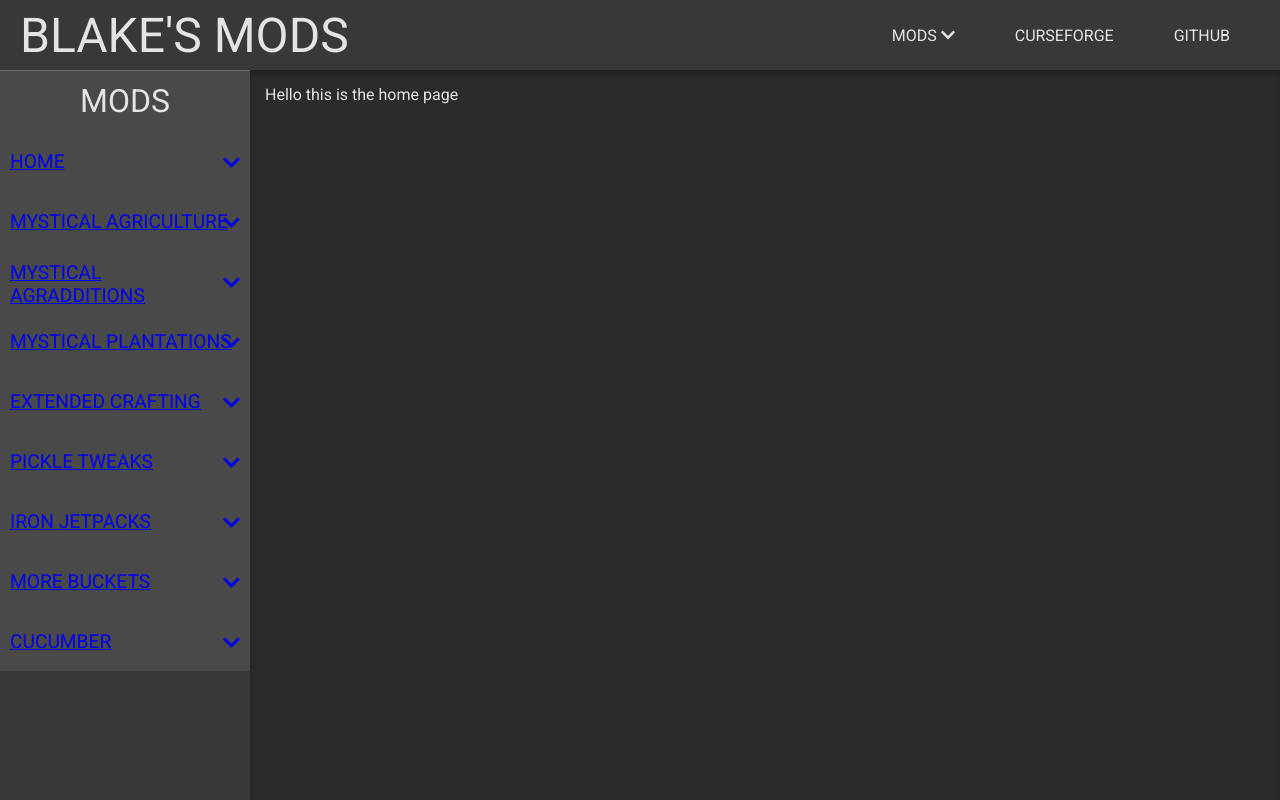
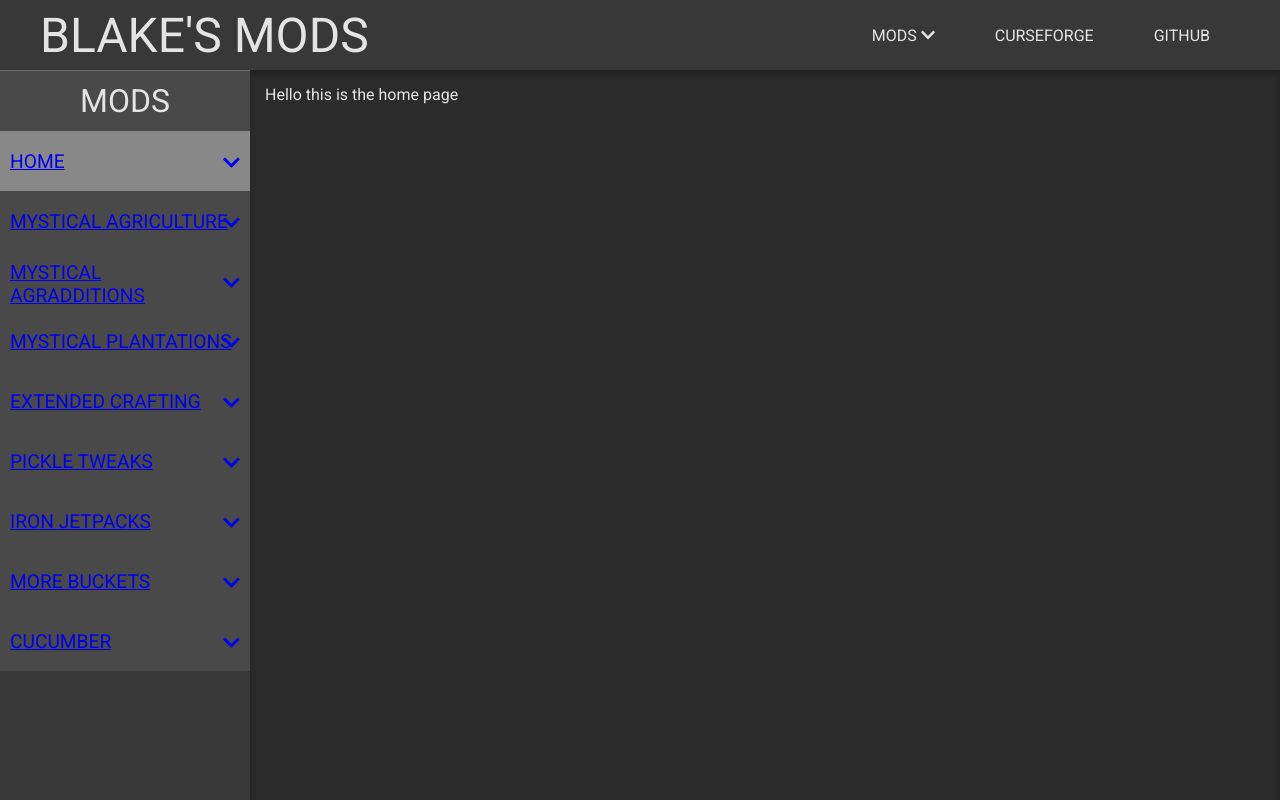
Before and after one commit to laceflowermc/mods, a React (Create React App) app: page / in a window 1280 px wide. Built offline with nearby package versions, Linux system fonts and the light colour scheme.

Commit message:
Make sidebar links NavLinks, start work on mods dropdown in header

```diff
--- a/src/component/Header.css
+++ b/src/component/Header.css
@@ -1,7 +1,7 @@
 .Header {
 	display: flex;
 	height: 70px;
-	padding: 0 20px;
+	padding: 0 40px;
 	background-color: #383838;
 	text-transform: uppercase;
 	flex-direction: row;
@@ -38,9 +38,18 @@
 	background-color: #4e4e4e;
 }
 
-.Header-nav-item a {
+.Header-nav-item-content {
 	display: block;
 	margin: auto;
 	color: #e4e4e4;
 	text-decoration: none;
 }
+
+.Header-nav-item-mods-dropdown {
+	display: none;
+	position: absolute;
+	z-index: 2;
+	top: 70px;
+	right: 100px;
+	background-color: #383838;
+}
--- a/src/component/Header.js
+++ b/src/component/Header.js
@@ -1,4 +1,5 @@
 import React from 'react'
+import { NavLink } from 'react-router-dom'
 import { FontAwesomeIcon } from '@fortawesome/react-fontawesome'
 import { faChevronDown } from '@fortawesome/free-solid-svg-icons'
 import './Header.css'
@@ -12,13 +13,20 @@
 				</div>
 				<div className="Header-nav">
 					<div className="Header-nav-item">
-						<a>Mods <FontAwesomeIcon icon={faChevronDown} /></a>
+						<div className="Header-nav-item-content">Mods <FontAwesomeIcon icon={faChevronDown} /></div>
+						<div className="Header-nav-item-mods-dropdown">
+							{this.props.routes.slice(1).map((route, index) => (
+								<NavLink to={route.path} className="Header-nav-item-mods-dropdown-mod" key={index}>
+									<div>{route.name}</div>
+								</NavLink>
+							))}
+						</div>
 					</div>
 					<div className="Header-nav-item">
-						<a href="https://www.curseforge.com/members/blakebr0/projects" target="_blank" rel="noopener noreferrer">CurseForge</a>
+						<a href="https://www.curseforge.com/members/blakebr0/projects" className="Header-nav-item-content" target="_blank" rel="noopener noreferrer">CurseForge</a>
 					</div>
 					<div className="Header-nav-item">
-						<a href="https://github.com/BlakeBr0" target="_blank" rel="noopener noreferrer">Github</a>
+						<a href="https://github.com/BlakeBr0" className="Header-nav-item-content" target="_blank" rel="noopener noreferrer">Github</a>
 					</div>
 				</div>
 			</div>
--- a/src/component/Sidebar.css
+++ b/src/component/Sidebar.css
@@ -25,6 +25,14 @@
   position: relative;
 }
 
+.Sidebar-route-wrapper.active {
+  pointer-events: none;
+}
+
+.Sidebar-route-wrapper.active .Sidebar-route {
+  background-color: #888888;
+}
+
 .Sidebar-route {
   display: flex;
 	cursor: pointer;
--- a/src/component/Sidebar.js
+++ b/src/component/Sidebar.js
@@ -1,5 +1,5 @@
 import React from 'react'
-import { Link } from 'react-router-dom'
+import { NavLink } from 'react-router-dom'
 import { FontAwesomeIcon } from '@fortawesome/react-fontawesome'
 import { faChevronDown } from '@fortawesome/free-solid-svg-icons'
 import './Sidebar.css'
@@ -11,13 +11,19 @@
 				<div className="Sidebar-header">
 					<div>Mods</div>
 				</div>
-				{this.props.routes.map(route => (
-					<Link to={route.path} className="Sidebar-route-wrapper">
+				{this.props.routes.map((route, index) => (
+					<NavLink
+						key={index}
+						to={route.path}
+						exact={route.exact}
+						className="Sidebar-route-wrapper"
+						activeClassName="active"
+					>
 						<div className="Sidebar-route">
 							<div>{route.name}</div>
 						</div>
 						<FontAwesomeIcon className="Sidebar-dropdown-icon" icon={faChevronDown} />
-					</Link>
+					</NavLink>
 				))}
 			</div>
 		)
```
